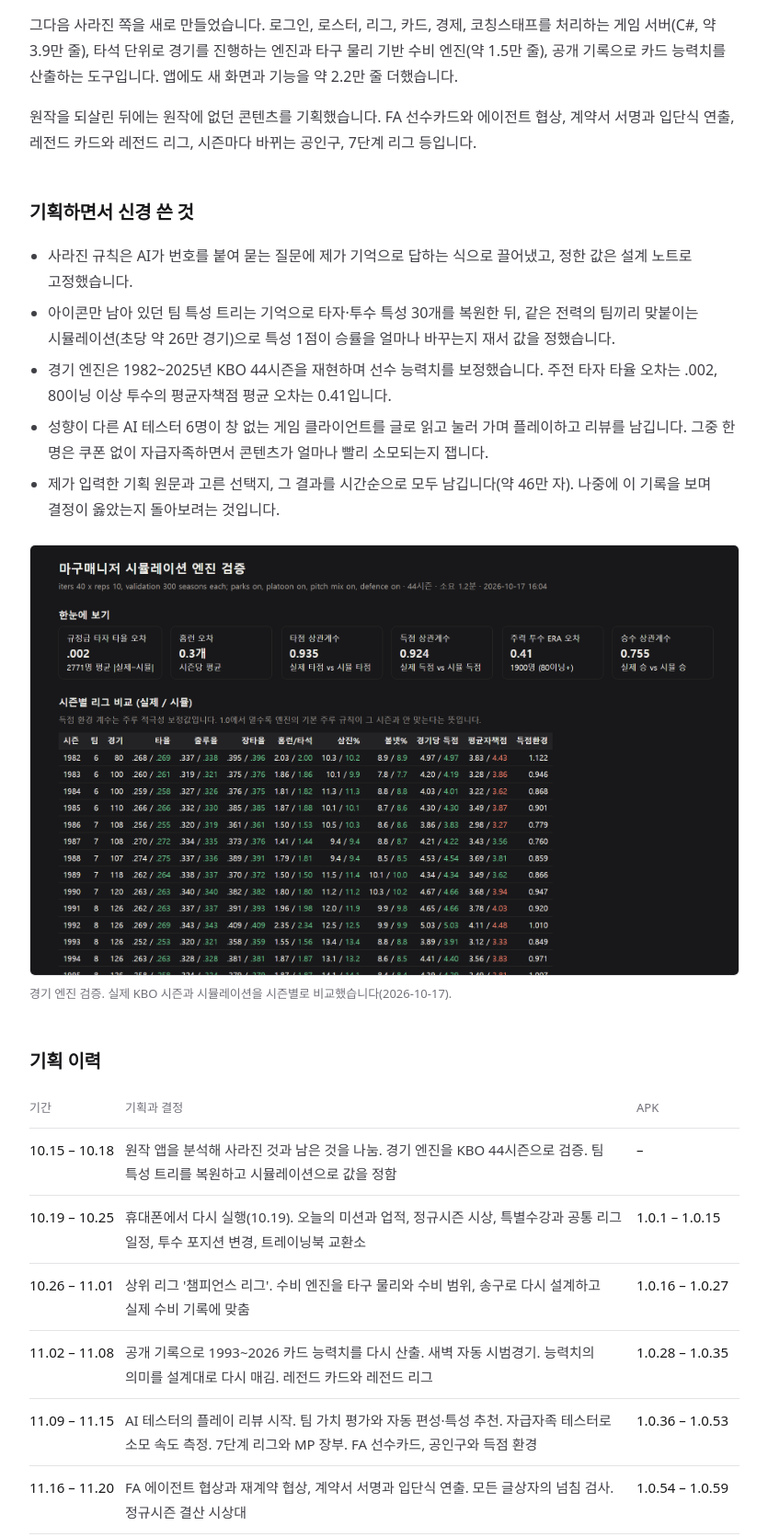
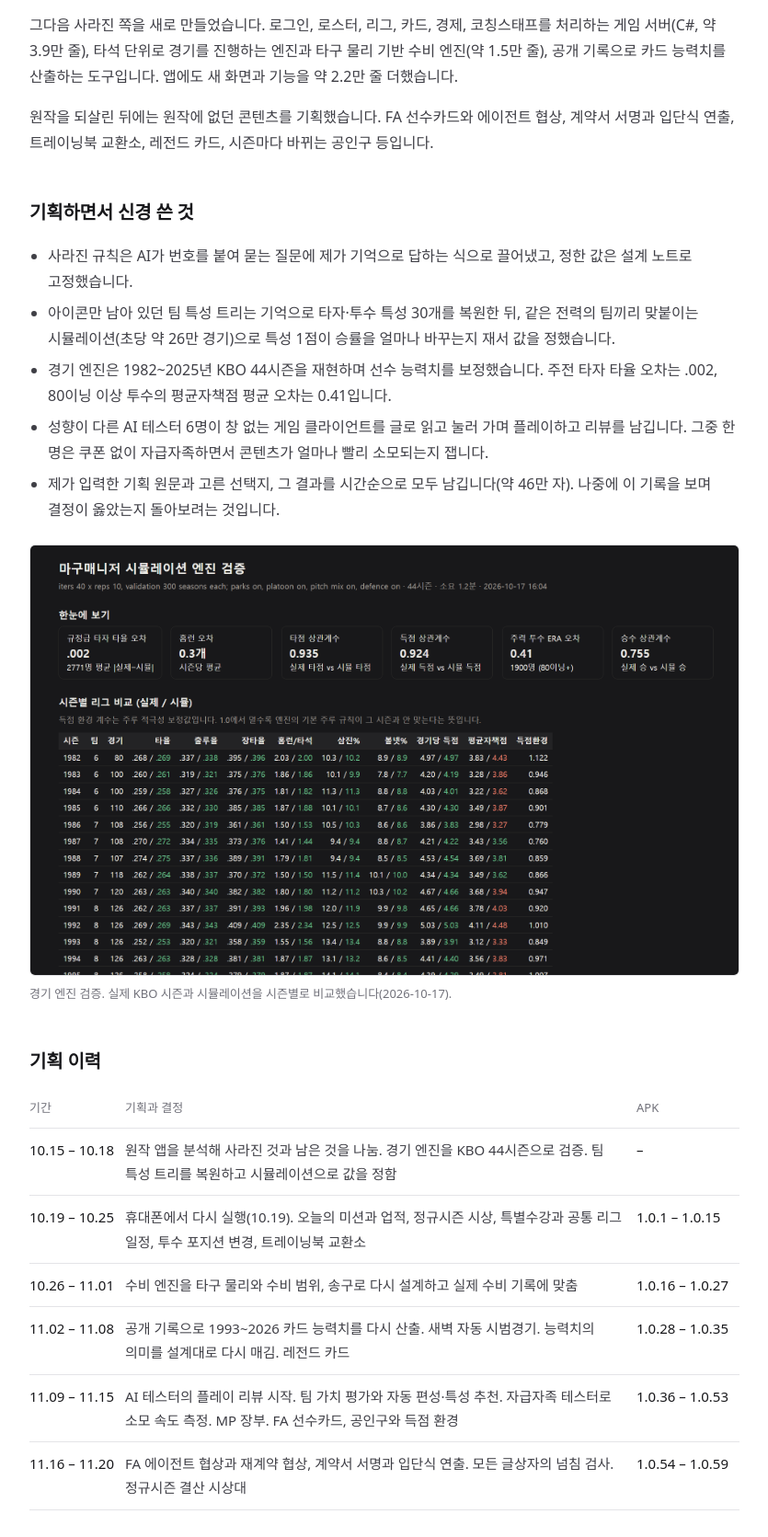
Before and after one commit to happy-panda-3108/happy-panda-3108.github.io, a plain HTML site: page projects/magumanager.html in a window 1280 px wide. Shown: the part 894-2565 px from the top of the page at 92% size, without its empty margins (222-1057 px from the left). Drawn offline with Linux system fonts and the light colour scheme; a web font is replaced by a local one.

Commit message:
마구매니저: 리그 언급 삭제, 트레이닝북 교환소 추가, 기술 스택 수정

```diff
--- a/projects/magumanager.html
+++ b/projects/magumanager.html
@@ -47,7 +47,7 @@
         <h2>한 일</h2>
         <p>먼저 원작 앱 코드를 분석해 요청 패킷 321종과 화면 규칙을 정리하고, 서버와 함께 사라진 것(서버 규칙, 데이터 표, 이미지)과 남은 것을 나눴습니다. 앱은 Unity 6.3 64비트로 옮겨 요즘 휴대폰에서 다시 실행되게 했습니다.</p>
         <p>그다음 사라진 쪽을 새로 만들었습니다. 로그인, 로스터, 리그, 카드, 경제, 코칭스태프를 처리하는 게임 서버(C#, 약 3.9만 줄), 타석 단위로 경기를 진행하는 엔진과 타구 물리 기반 수비 엔진(약 1.5만 줄), 공개 기록으로 카드 능력치를 산출하는 도구입니다. 앱에도 새 화면과 기능을 약 2.2만 줄 더했습니다.</p>
-        <p>원작을 되살린 뒤에는 원작에 없던 콘텐츠를 기획했습니다. FA 선수카드와 에이전트 협상, 계약서 서명과 입단식 연출, 레전드 카드와 레전드 리그, 시즌마다 바뀌는 공인구, 7단계 리그 등입니다.</p>
+        <p>원작을 되살린 뒤에는 원작에 없던 콘텐츠를 기획했습니다. FA 선수카드와 에이전트 협상, 계약서 서명과 입단식 연출, 트레이닝북 교환소, 레전드 카드, 시즌마다 바뀌는 공인구 등입니다.</p>
 
         <h2>기획하면서 신경 쓴 것</h2>
         <ul>
@@ -70,9 +70,9 @@
             <tbody>
               <tr><td class="nowrap">10.15 – 10.18</td><td>원작 앱을 분석해 사라진 것과 남은 것을 나눔. 경기 엔진을 KBO 44시즌으로 검증. 팀 특성 트리를 복원하고 시뮬레이션으로 값을 정함</td><td class="nowrap">–</td></tr>
               <tr><td class="nowrap">10.19 – 10.25</td><td>휴대폰에서 다시 실행(10.19). 오늘의 미션과 업적, 정규시즌 시상, 특별수강과 공통 리그 일정, 투수 포지션 변경, 트레이닝북 교환소</td><td class="nowrap">1.0.1 – 1.0.15</td></tr>
-              <tr><td class="nowrap">10.26 – 11.01</td><td>상위 리그 '챔피언스 리그'. 수비 엔진을 타구 물리와 수비 범위, 송구로 다시 설계하고 실제 수비 기록에 맞춤</td><td class="nowrap">1.0.16 – 1.0.27</td></tr>
-              <tr><td class="nowrap">11.02 – 11.08</td><td>공개 기록으로 1993~2026 카드 능력치를 다시 산출. 새벽 자동 시범경기. 능력치의 의미를 설계대로 다시 매김. 레전드 카드와 레전드 리그</td><td class="nowrap">1.0.28 – 1.0.35</td></tr>
-              <tr><td class="nowrap">11.09 – 11.15</td><td>AI 테스터의 플레이 리뷰 시작. 팀 가치 평가와 자동 편성·특성 추천. 자급자족 테스터로 소모 속도 측정. 7단계 리그와 MP 장부. FA 선수카드, 공인구와 득점 환경</td><td class="nowrap">1.0.36 – 1.0.53</td></tr>
+              <tr><td class="nowrap">10.26 – 11.01</td><td>수비 엔진을 타구 물리와 수비 범위, 송구로 다시 설계하고 실제 수비 기록에 맞춤</td><td class="nowrap">1.0.16 – 1.0.27</td></tr>
+              <tr><td class="nowrap">11.02 – 11.08</td><td>공개 기록으로 1993~2026 카드 능력치를 다시 산출. 새벽 자동 시범경기. 능력치의 의미를 설계대로 다시 매김. 레전드 카드</td><td class="nowrap">1.0.28 – 1.0.35</td></tr>
+              <tr><td class="nowrap">11.09 – 11.15</td><td>AI 테스터의 플레이 리뷰 시작. 팀 가치 평가와 자동 편성·특성 추천. 자급자족 테스터로 소모 속도 측정. MP 장부. FA 선수카드, 공인구와 득점 환경</td><td class="nowrap">1.0.36 – 1.0.53</td></tr>
               <tr><td class="nowrap">11.16 – 11.20</td><td>FA 에이전트 협상과 재계약 협상, 계약서 서명과 입단식 연출. 모든 글상자의 넘침 검사. 정규시즌 결산 시상대</td><td class="nowrap">1.0.54 – 1.0.59</td></tr>
             </tbody>
           </table>
```
Also changed, not shown: index.html (+3 -3 lines).
